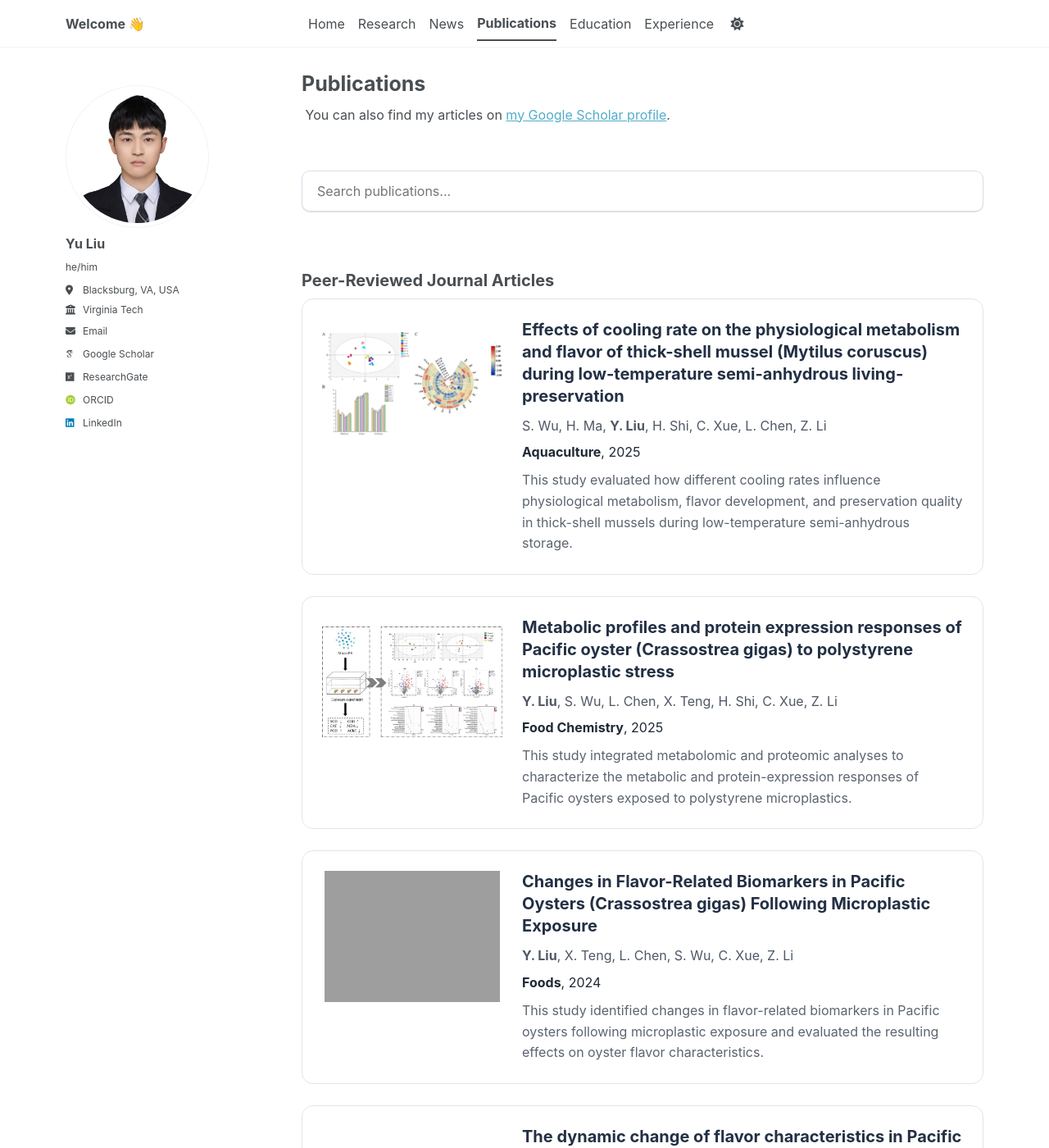
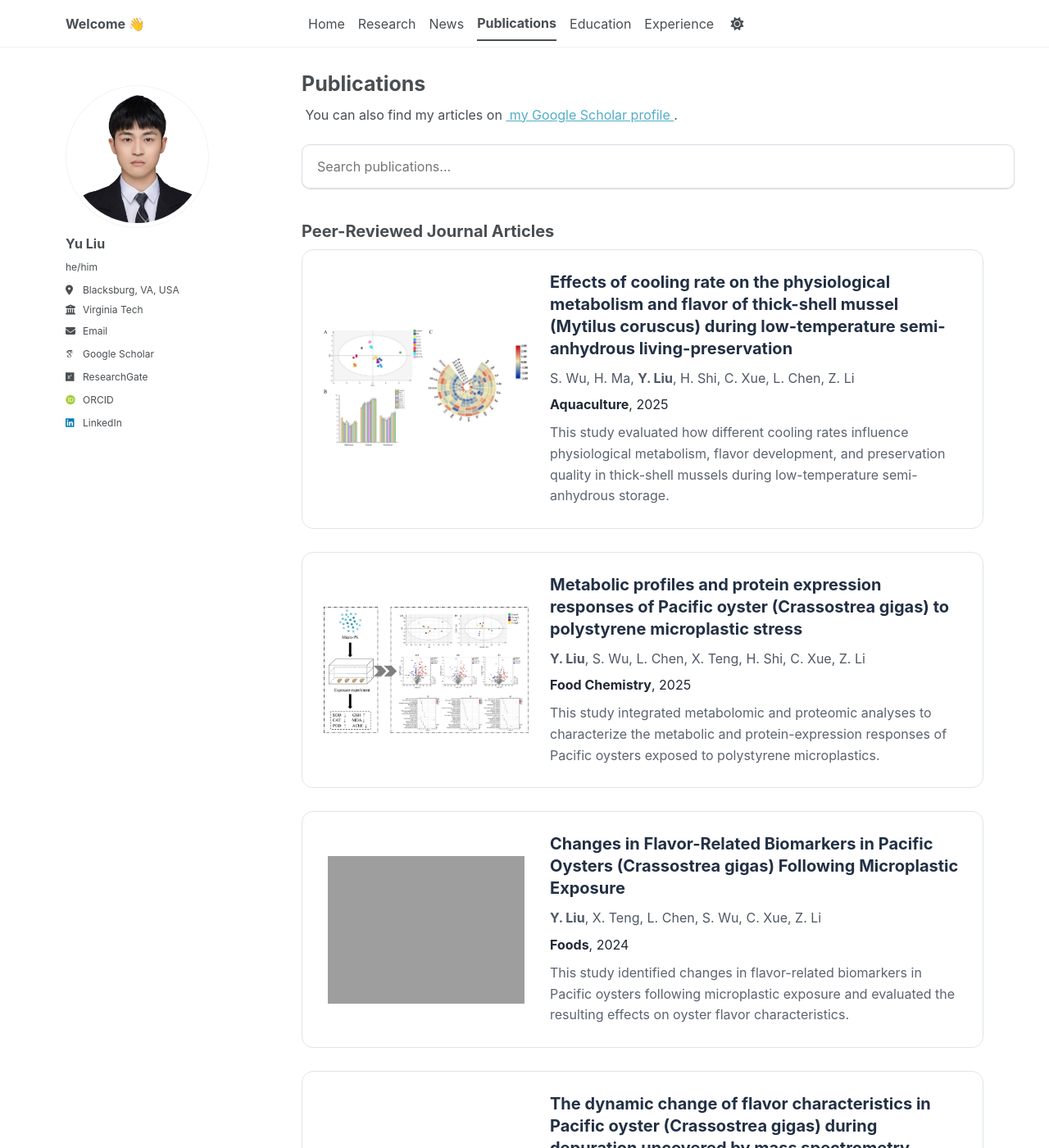
Before and after one commit to yuliu0322/yuliu0322.github.io, a Jekyll site: the page built from _pages/publications.html, in a window 1280 px wide and 1400 px high. Shown: the whole window at 82% size. Built offline with Jekyll 4.4.1, drawn with Linux system fonts in a browser that asks for light colours; some web fonts are replaced; a script bundle is joined from its source files by our own code; library files that are not in the unit come from our copies; grey boxes are pictures that could not be loaded.

Commit message:
Update publications.html

```diff
--- a/_pages/publications.html
+++ b/_pages/publications.html
@@ -7,20 +7,27 @@ description: "Peer-reviewed journal articles, book chapters, and patents by Yu L
 ---
 
 <style>
+/* =========================
+   Publications page
+   ========================= */
+
 .publication-intro {
-  margin-bottom: 2rem;
+  margin-bottom: 1.5rem;
 }
 
+/* Search box */
 .publication-search {
+  display: block;
   width: 100%;
   box-sizing: border-box;
   margin: 1.5rem 0 2rem;
   padding: 14px 18px;
   border: 1px solid #d8dee6;
   border-radius: 10px;
-  background: #fff;
+  background: #ffffff;
+  color: #333333;
   font-size: 16px;
-  color: #333;
+  line-height: 1.5;
 }
 
 .publication-search:focus {
@@ -29,15 +36,22 @@ description: "Peer-reviewed journal articles, book chapters, and patents by Yu L
   box-shadow: 0 0 0 3px rgba(82, 173, 200, 0.12);
 }
 
+/* Publication card */
 .publication-card {
   display: flex;
-  gap: 24px;
-  margin-bottom: 26px;
-  padding: 24px;
+  align-items: center;
+  gap: 26px;
+  width: 100%;
+  box-sizing: border-box;
+  margin-bottom: 28px;
+  padding: 26px;
+  overflow: hidden;
   border: 1px solid #dfe5eb;
   border-radius: 14px;
-  background: #fff;
-  transition: transform 0.2s ease, box-shadow 0.2s ease;
+  background: #ffffff;
+  transition:
+    transform 0.2s ease,
+    box-shadow 0.2s ease;
 }
 
 .publication-card:hover {
@@ -45,15 +59,31 @@ description: "Peer-reviewed journal articles, book chapters, and patents by Yu L
   box-shadow: 0 8px 24px rgba(0, 0, 0, 0.08);
 }
 
+/* Fixed image area */
+.publication-image-box {
+  display: flex;
+  align-items: center;
+  justify-content: center;
+  width: 250px;
+  min-width: 250px;
+  height: 180px;
+  overflow: hidden;
+  background: #ffffff;
+}
+
+/* Image automatically fits without distortion */
 .publication-thumbnail {
-  width: 220px;
-  min-width: 220px;
-  height: 160px;
+  display: block;
+  width: 100%;
+  height: 100%;
   object-fit: contain;
+  object-position: center;
+  border: 0;
   border-radius: 0;
   background: transparent;
 }
 
+/* Text area */
 .publication-content {
   flex: 1;
   min-width: 0;
@@ -61,6 +91,7 @@ description: "Peer-reviewed journal articles, book chapters, and patents by Yu L
 
 .publication-title {
   margin: 0 0 10px;
+  color: #233044;
   font-size: 1.25rem;
   line-height: 1.35;
 }
@@ -76,31 +107,69 @@ description: "Peer-reviewed journal articles, book chapters, and patents by Yu L
 
 .publication-authors {
   margin: 0 0 8px;
+  color: #4f5865;
   line-height: 1.55;
-  color: #4f5865;
 }
 
 .publication-venue {
   margin: 0 0 10px;
   color: #202936;
+  line-height: 1.5;
 }
 
 .publication-description {
   margin: 0;
+  color: #5b6470;
   line-height: 1.6;
+}
+
+/* Empty search result */
+.publication-no-results {
+  display: none;
+  margin: 1rem 0 2rem;
   color: #5b6470;
 }
+
+/* =========================
+   Mobile layout
+   ========================= */
 
 @media (max-width: 768px) {
   .publication-card {
     flex-direction: column;
+    align-items: stretch;
+    gap: 18px;
+    padding: 20px;
+  }
+
+  .publication-image-box {
+    width: 100%;
+    min-width: 0;
+    height: 220px;
   }
 
   .publication-thumbnail {
     width: 100%;
-    min-width: 0;
-    height: auto;
-    max-height: 240px;
+    height: 100%;
+    object-fit: contain;
+  }
+
+  .publication-title {
+    font-size: 1.1rem;
+  }
+}
+
+@media (max-width: 480px) {
+  .publication-card {
+    padding: 16px;
+  }
+
+  .publication-image-box {
+    height: 190px;
+  }
+
+  .publication-search {
+    padding: 12px 14px;
   }
 }
 </style>
@@ -127,21 +198,30 @@ description: "Peer-reviewed journal articles, book chapters, and patents by Yu L
 <div id="publication-list">
   {% for post in site.publications reversed %}
     {% unless post.type == "book" or post.type == "patent" %}
-      <article
-        class="publication-card"
-        data-search="{{ post.title | strip_html | downcase }} {{ post.authors | strip_html | downcase }} {{ post.venue | downcase }} {{ post.year }}"
-      >
+
+      <article class="publication-card">
+
         {% if post.thumbnail %}
+          <div class="publication-image-box">
             <img
               class="publication-thumbnail"
               src="{{ post.thumbnail | relative_url }}"
               alt="Graphical abstract for {{ post.title | escape }}"
+              loading="lazy"
             >
+          </div>
         {% endif %}
 
         <div class="publication-content">
+
           <h3 class="publication-title">
-            <a href="{{ post.paperurl | default: post.url }}">
+            <a
+              href="{{ post.paperurl | default: post.url | relative_url }}"
+              {% if post.paperurl %}
+                target="_blank"
+                rel="noopener noreferrer"
+              {% endif %}
+            >
               {{ post.title }}
             </a>
           </h3>
@@ -152,6 +232,7 @@ description: "Peer-reviewed journal articles, book chapters, and patents by Yu L
             </p>
           {% endif %}
 
+          {% if post.venue %}
             <p class="publication-venue">
               <strong>{{ post.venue }}</strong>,
               {% if post.year %}
@@ -160,17 +241,24 @@ description: "Peer-reviewed journal articles, book chapters, and patents by Yu L
                 {{ post.date | date: "%Y" }}
               {% endif %}
             </p>
+          {% endif %}
 
           {% if post.excerpt %}
             <p class="publication-description">
-              {{ post.excerpt | strip_html }}
+              {{ post.excerpt | strip_html | strip }}
             </p>
           {% endif %}
+
         </div>
       </article>
+
     {% endunless %}
   {% endfor %}
 </div>
+
+<p id="publication-no-results" class="publication-no-results">
+  No matching publications found.
+</p>
 
 <h2>Book Chapters</h2>
 
```
Also changed, not shown: other parts of _pages/publications.html (+46 -8 lines). Lines whose indentation alone changed are shown as unchanged.
